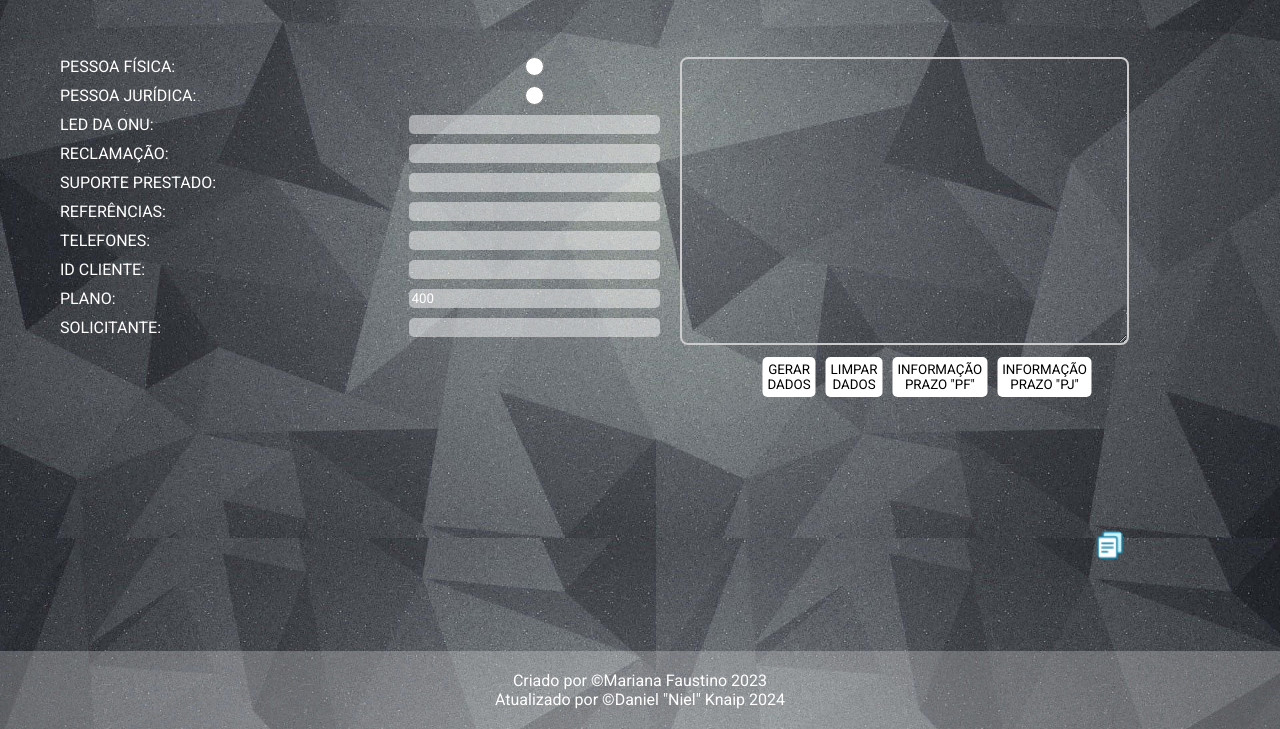
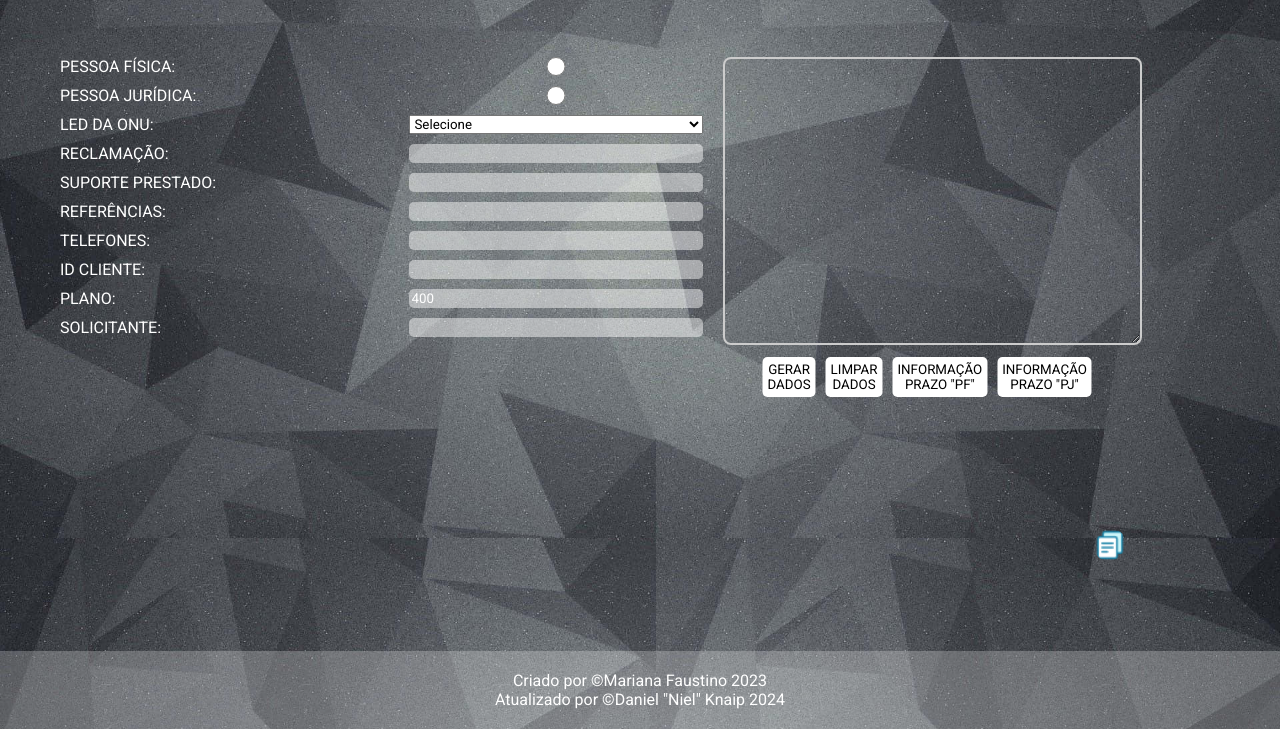
Before and after one commit to nielkp/gerarordem, a plain HTML site: page index.html in a window 1280 px wide. Shown: the part 71-800 px from the top of the page. Drawn offline with Linux system fonts and the light colour scheme.

Commit message:
Update index.html

```diff
--- a/index.html
+++ b/index.html
@@ -36,8 +36,14 @@
                 <label for="pj">PESSOA JURÍDICA:</label>
                 <input type="radio" name="pessoa" id="pj" value="pj">
 
-                <label for="ledonu">LED DA ONU:  </label>
-                <input type="text" id="ledonu">
+                <label for="ledonu">LED DA ONU:</label>
+				<select id="ledonu">
+				  <option value="">Selecione</option>
+				  <option value="LED PON PISCANDO (SINAL/HABILITAR)">LED PON PISCANDO (SINAL/HABILITAR)</option>
+				  <option value="LED LOS VERMELHO (PROBLEMA FÍSICO)">LED LOS VERMELHO (PROBLEMA FÍSICO)</option>
+				  <option value="LEDS APAGADOS (FONTE/BOTÃO/TOMADA)">LEDS APAGADOS (FONTE/BOTÃO/TOMADA)</option>
+				  <option value="LED POWER LIGADO (APARELHO QUEIMADO)">LED POWER LIGADO (APARELHO QUEIMADO)</option>
+				</select>
 
                 <label for="reclamacao">RECLAMAÇÃO:  </label>
                 <input type="text" id="reclamacao">
```
